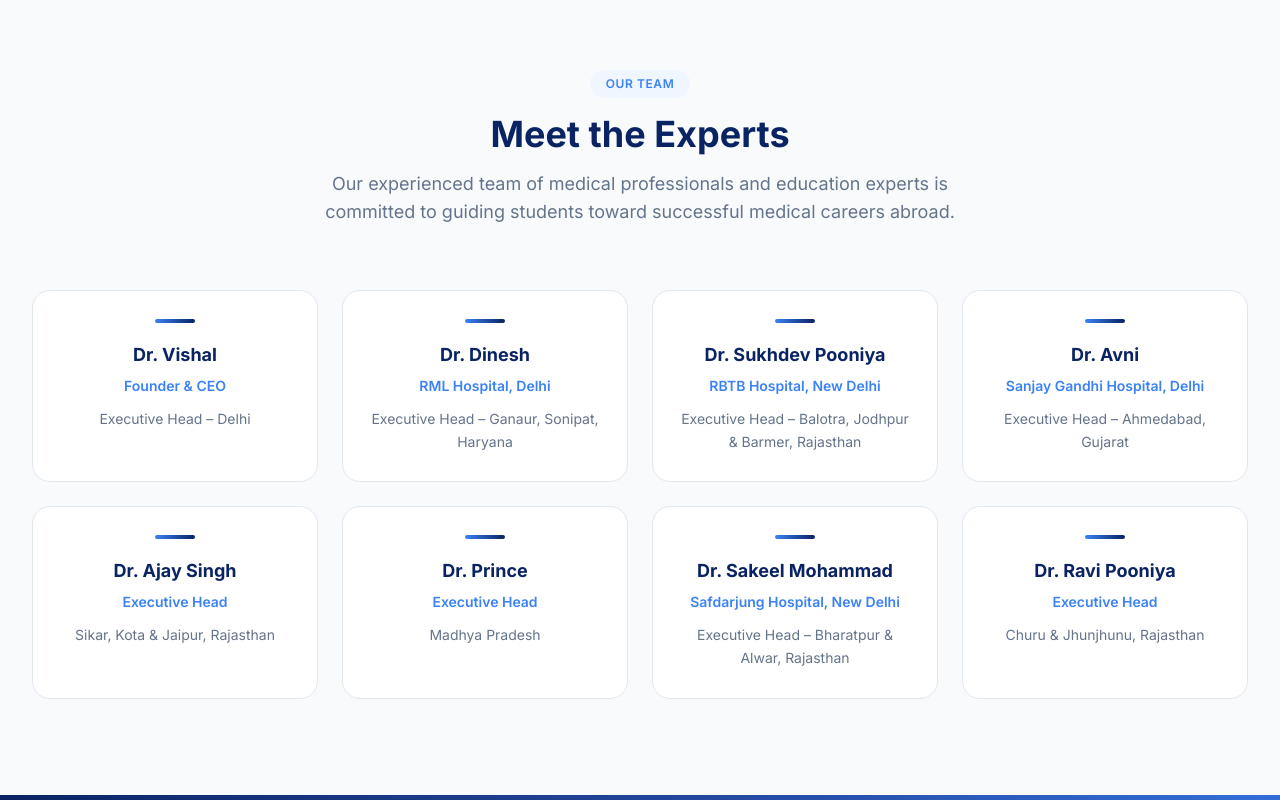
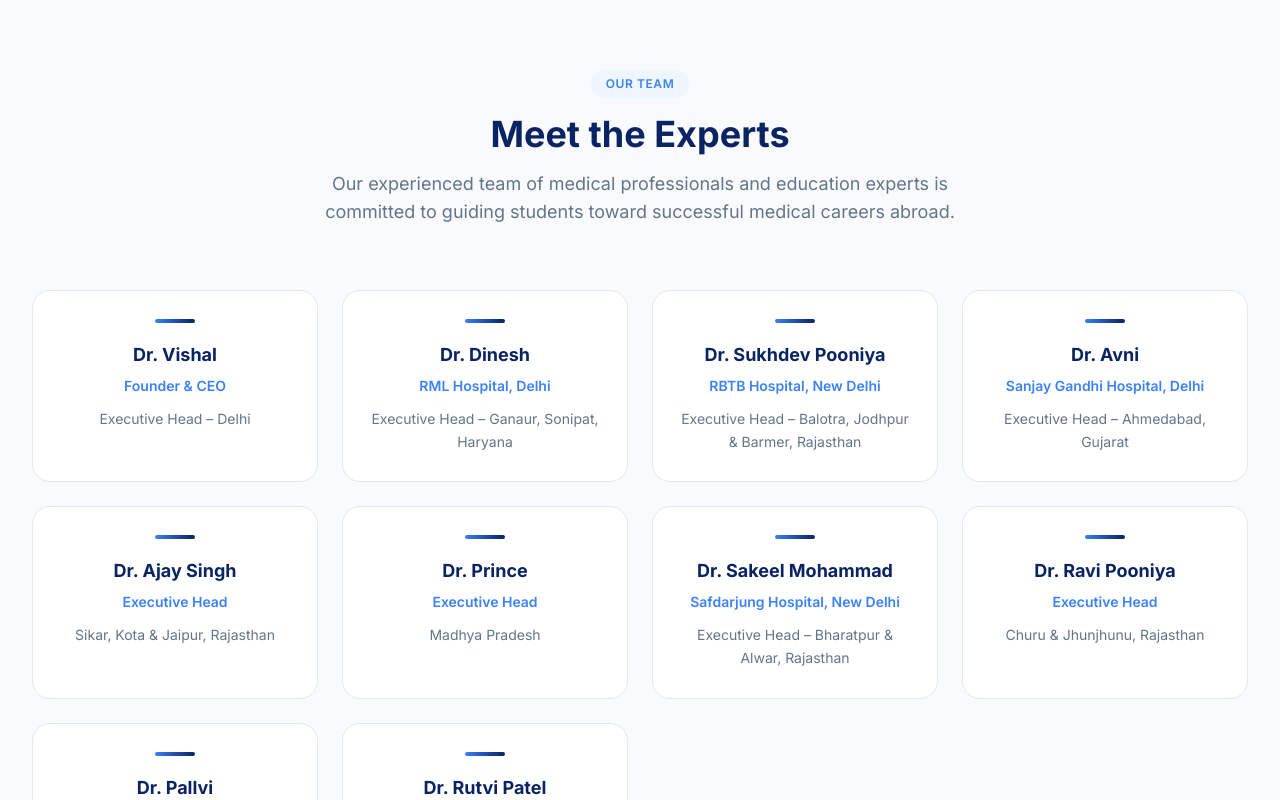
Before and after one commit to jaswant-codes/dreammed-abroad, a Next.js app: page /about in a window 1280 px wide. Shown: the part 2000-2800 px from the top of the page. Built offline with nearby package versions, Linux system fonts and the light colour scheme.

Commit message:
Add new executive head details to about page

```diff
--- a/src/app/about/page.tsx
+++ b/src/app/about/page.tsx
@@ -46,6 +46,16 @@ const team = [
     role: "Executive Head",
     line2: "Churu & Jhunjhunu, Rajasthan",
   },
+  {
+  name: "Dr. Pallvi",
+  role: "Executive Head",
+  line2: "Patiala, Punjab",
+},
+{
+  name: "Dr. Rutvi Patel",
+  role: "Executive Head",
+  line2: "Surat, Gujarat",
+},
 ];
 
 const cardVariants = {
```
